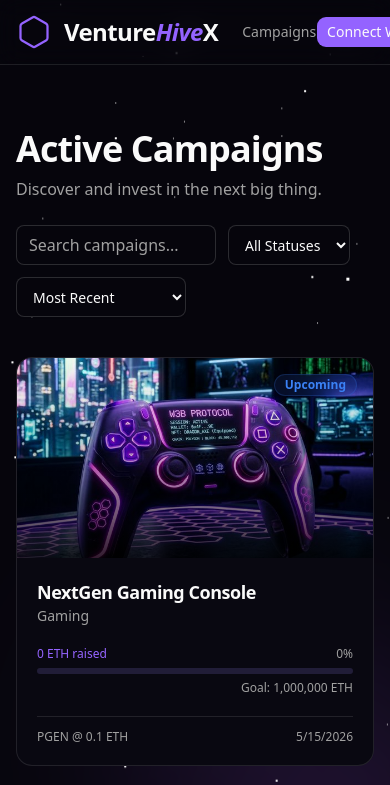
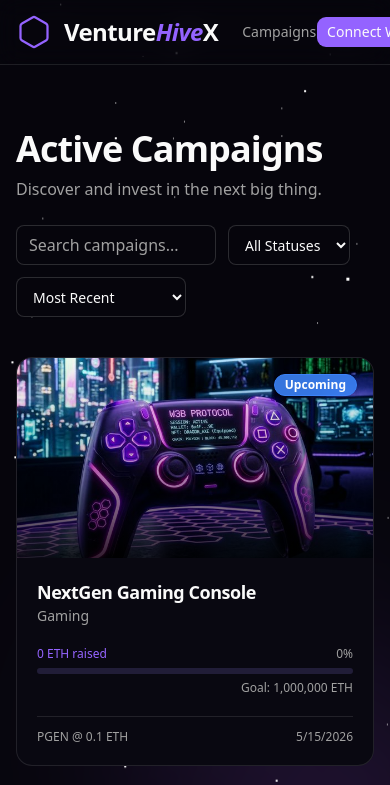
Before and after one commit to Aniket-Kumar-Paul/VentureHiveX, a Next.js app in the folder frontend/: page /campaigns in a window 390 px wide. Shown: the top 785 px of the page. Built offline with nearby package versions, Linux system fonts and the light colour scheme.

Commit message:
UI Improvements

```diff
--- a/frontend/src/app/dashboard/page.tsx
+++ b/frontend/src/app/dashboard/page.tsx
@@ -119,7 +119,7 @@ export default function DashboardPage() {
       ) : (
         // INVESTOR DASHBOARD
         <div className="flex flex-col gap-10">
-          <div className="bg-gradient-to-br from-primary/20 to-purple-500/10 border border-primary/20 p-8 rounded-3xl relative overflow-hidden">
+          <div className="bg-gradient-to-br from-primary/30 to-purple-500/20 border border-white/20 p-8 rounded-3xl relative overflow-hidden backdrop-blur-2xl shadow-xl ring-1 ring-white/10">
             <div className="relative z-10 flex flex-col gap-2">
               <h2 className="text-lg font-medium text-muted-foreground">Total Portfolio Value (Invested)</h2>
               <div className="text-5xl font-bold tracking-tighter text-foreground">{totalAmountInvested.toLocaleString(undefined, { minimumFractionDigits: 2, maximumFractionDigits: 2 })} ETH</div>
@@ -129,7 +129,7 @@ export default function DashboardPage() {
           </div>
 
           {/* TAB NAVIGATION */}
-          <div className="flex gap-2 p-1 bg-muted/40 rounded-xl border border-border w-fit">
+          <div className="flex gap-2 p-1.5 bg-muted/30 backdrop-blur-lg rounded-xl border border-white/10 shadow-md ring-1 ring-white/5 w-fit">
             <button onClick={() => setActiveTab("investments")} className={`px-4 py-2 text-sm font-semibold rounded-lg transition-colors ${activeTab === "investments" ? "bg-background shadow text-foreground" : "text-muted-foreground hover:text-foreground"}`}>Investments</button>
             <button onClick={() => setActiveTab("transactions")} className={`px-4 py-2 text-sm font-semibold rounded-lg transition-colors ${activeTab === "transactions" ? "bg-background shadow text-foreground" : "text-muted-foreground hover:text-foreground"}`}>Transactions</button>
             <button onClick={() => setActiveTab("charts")} className={`px-4 py-2 text-sm font-semibold rounded-lg transition-colors ${activeTab === "charts" ? "bg-background shadow text-foreground" : "text-muted-foreground hover:text-foreground"}`}>Charts</button>
@@ -180,7 +180,7 @@ export default function DashboardPage() {
               {myInvestments.length > 0 ? (
                 <div className="overflow-x-auto border border-border rounded-xl">
                 <table className="w-full text-left text-sm">
-                  <thead className="bg-muted/50 border-b border-border uppercase text-muted-foreground text-xs">
+                  <thead className="bg-muted/30 backdrop-blur-md border-b border-white/10 uppercase text-muted-foreground text-xs shadow-sm ring-1 ring-white/5">
                     <tr>
                       <th className="px-6 py-4 font-semibold">Campaign</th>
                       <th className="px-6 py-4 font-semibold">Token</th>
@@ -227,7 +227,7 @@ export default function DashboardPage() {
                 <div className="grid grid-cols-1 lg:grid-cols-2 gap-6">
 
                   {/* Allocation Pie Chart */}
-                  <div className="h-[400px] w-full bg-card/50 rounded-2xl border border-border p-6 shadow-sm flex flex-col items-center">
+                  <div className="h-[400px] w-full bg-card/40 backdrop-blur-xl rounded-2xl border border-white/10 p-6 shadow-xl ring-1 ring-white/5 flex flex-col items-center">
                     <h3 className="font-semibold text-lg mb-4 text-center">Investment Allocation</h3>
                     <ResponsiveContainer width="100%" height="100%">
                       <PieChart>
@@ -242,7 +242,7 @@ export default function DashboardPage() {
                   </div>
 
                   {/* Growth Line Chart */}
-                  <div className="h-[400px] w-full bg-card/50 rounded-2xl border border-border p-6 shadow-sm flex flex-col items-center">
+                  <div className="h-[400px] w-full bg-card/40 backdrop-blur-xl rounded-2xl border border-white/10 p-6 shadow-xl ring-1 ring-white/5 flex flex-col items-center">
                     <h3 className="font-semibold text-lg mb-4 text-center">Cumulative Portfolio Value</h3>
                     <ResponsiveContainer width="100%" height="100%">
                       <LineChart data={cumulativeData}>
--- a/frontend/src/app/page.tsx
+++ b/frontend/src/app/page.tsx
@@ -24,7 +24,7 @@ export default function LandingPage() {
             transition={{ duration: 0.8, ease: "easeOut" }}
             className="space-y-4 max-w-3xl"
           >
-            <h1 className="text-4xl font-extrabold tracking-tighter sm:text-5xl md:text-6xl lg:text-7xl/none bg-clip-text text-transparent bg-gradient-to-r from-primary via-purple-500 to-primary bg-[length:200%_auto] animate-gradient-x">
+            <h1 className="text-4xl font-extrabold pb-2 tracking-tighter sm:text-5xl md:text-6xl lg:text-7xl/none bg-clip-text text-transparent bg-[linear-gradient(to_right,#8b5cf6,#ec4899,#9924d6,#8b5cf6)] bg-[length:200%_auto] animate-gradient-x">
               Fund the Future with VentureHiveX
             </h1>
             <p className="mx-auto max-w-[700px] text-muted-foreground md:text-xl/relaxed lg:text-base/relaxed xl:text-xl/relaxed dark:text-gray-400">
--- a/frontend/src/components/CampaignCard.tsx
+++ b/frontend/src/components/CampaignCard.tsx
@@ -9,11 +9,11 @@ interface CampaignCardProps {
 export function CampaignCard({ campaign }: CampaignCardProps) {
   const getStatusColor = (status: string) => {
     switch (status) {
-      case "Active": return "bg-green-500/10 text-green-500 border-green-500/20";
-      case "Upcoming": return "bg-blue-500/10 text-blue-500 border-blue-500/20";
-      case "Funded": return "bg-purple-500/10 text-purple-500 border-purple-500/20";
-      case "Failed": return "bg-red-500/10 text-red-500 border-red-500/20";
-      default: return "bg-gray-500/10 text-gray-500 border-gray-500/20";
+      case "Active": return "bg-green-500/90 text-white border-green-500 shadow-md backdrop-blur-xl";
+      case "Upcoming": return "bg-blue-500/90 text-white border-blue-500 shadow-md backdrop-blur-xl";
+      case "Funded": return "bg-purple-500/90 text-white border-purple-500 shadow-md backdrop-blur-xl";
+      case "Failed": return "bg-red-500/90 text-white border-red-500 shadow-md backdrop-blur-xl";
+      default: return "bg-gray-500/90 text-white border-gray-500 shadow-md backdrop-blur-xl";
     }
   };
 
--- a/frontend/src/components/Navbar.tsx
+++ b/frontend/src/components/Navbar.tsx
@@ -42,20 +42,22 @@ export function Navbar() {
                   Complete Profile
                 </Button>
               )}
-              <button
+              <div
+                className="group relative flex items-center justify-center p-2 rounded-full border border-border bg-muted/50 hover:bg-primary/20 hover:border-primary/50 transition-all cursor-pointer"
                 onClick={() => setIsProfileModalOpen(true)}
-                className="flex items-center gap-3 border border-border px-3 py-1.5 rounded-full bg-muted/50 hover:bg-muted transition-colors text-left"
               >
-                <div className="flex flex-col items-end">
-                  <span className="text-xs font-semibold leading-none">{currentUser.name || "Anonymous"}</span>
-                  <span className="text-[10px] text-muted-foreground mt-0.5">
+                <div className="flex items-center justify-center text-foreground group-hover:text-primary transition-colors">
+                  <UserIcon className="size-5" />
+                </div>
+                <div className="absolute right-0 top-12 opacity-0 invisible group-hover:opacity-100 group-hover:visible transition-all duration-300 transform origin-top-right scale-95 group-hover:scale-100 bg-card border border-border rounded-xl shadow-2xl p-4 w-48 z-50 flex flex-col gap-1 cursor-default" onClick={e => e.stopPropagation()}>
+                  <span className="text-sm font-bold truncate">{currentUser.name || "Anonymous"}</span>
+                  <span className="text-xs text-muted-foreground truncate">{currentUser.email || "No Email"}</span>
+                  <span className="text-[10px] text-muted-foreground mt-2 bg-muted px-2 py-1 rounded inline-block w-fit">
                     {currentUser.address.slice(0, 6)}...{currentUser.address.slice(-4)}
                   </span>
+                  <Button variant="outline" size="sm" className="mt-3 w-full" onClick={() => setIsProfileModalOpen(true)}>Edit Profile</Button>
                 </div>
-                <div className="size-6 bg-primary/20 rounded-full flex items-center justify-center text-primary">
-                  <UserIcon className="size-3.5" />
-                </div>
-              </button>
+              </div>
               <Button variant="ghost" size="sm" onClick={disconnectWallet}>
                 Disconnect
               </Button>
```
